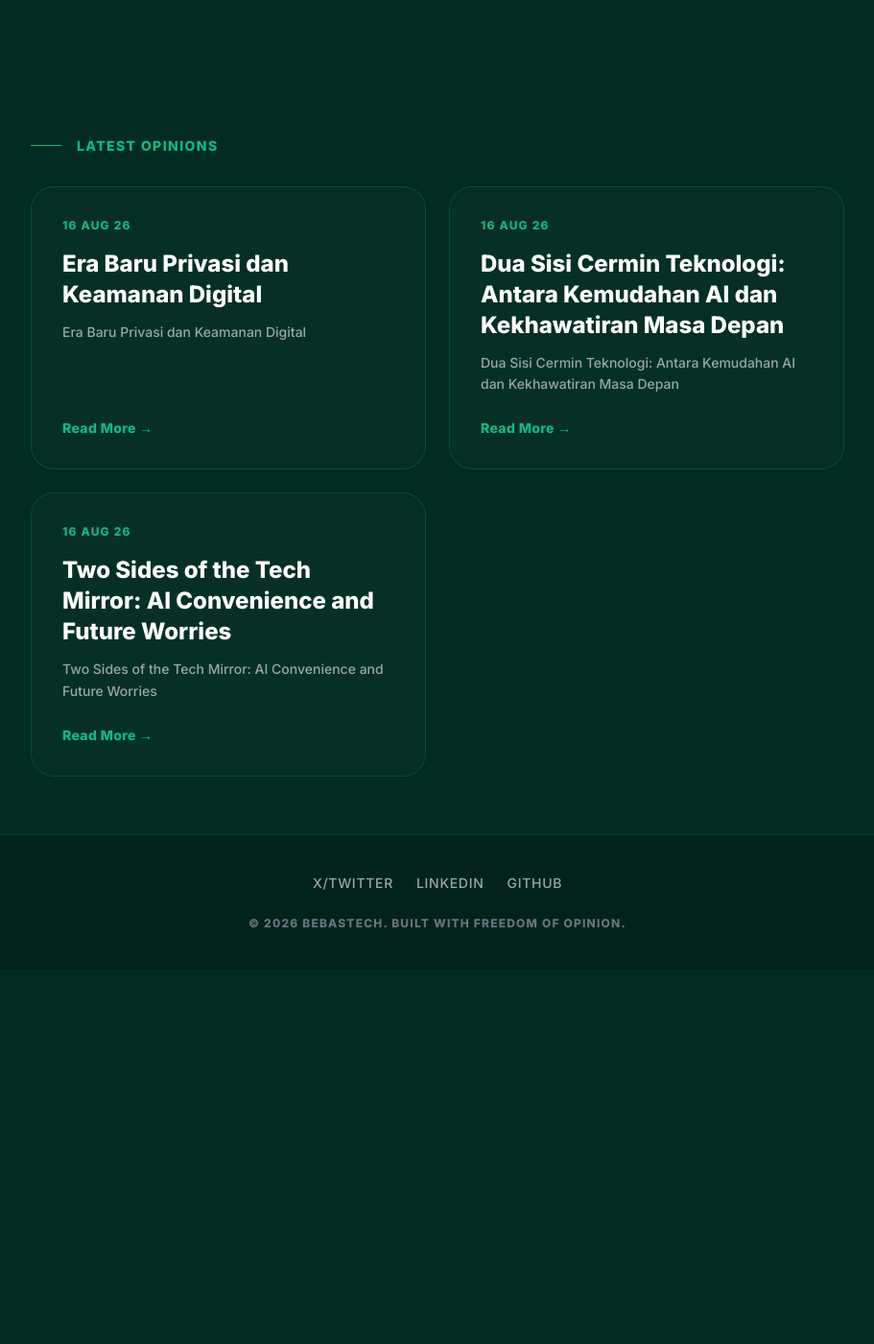
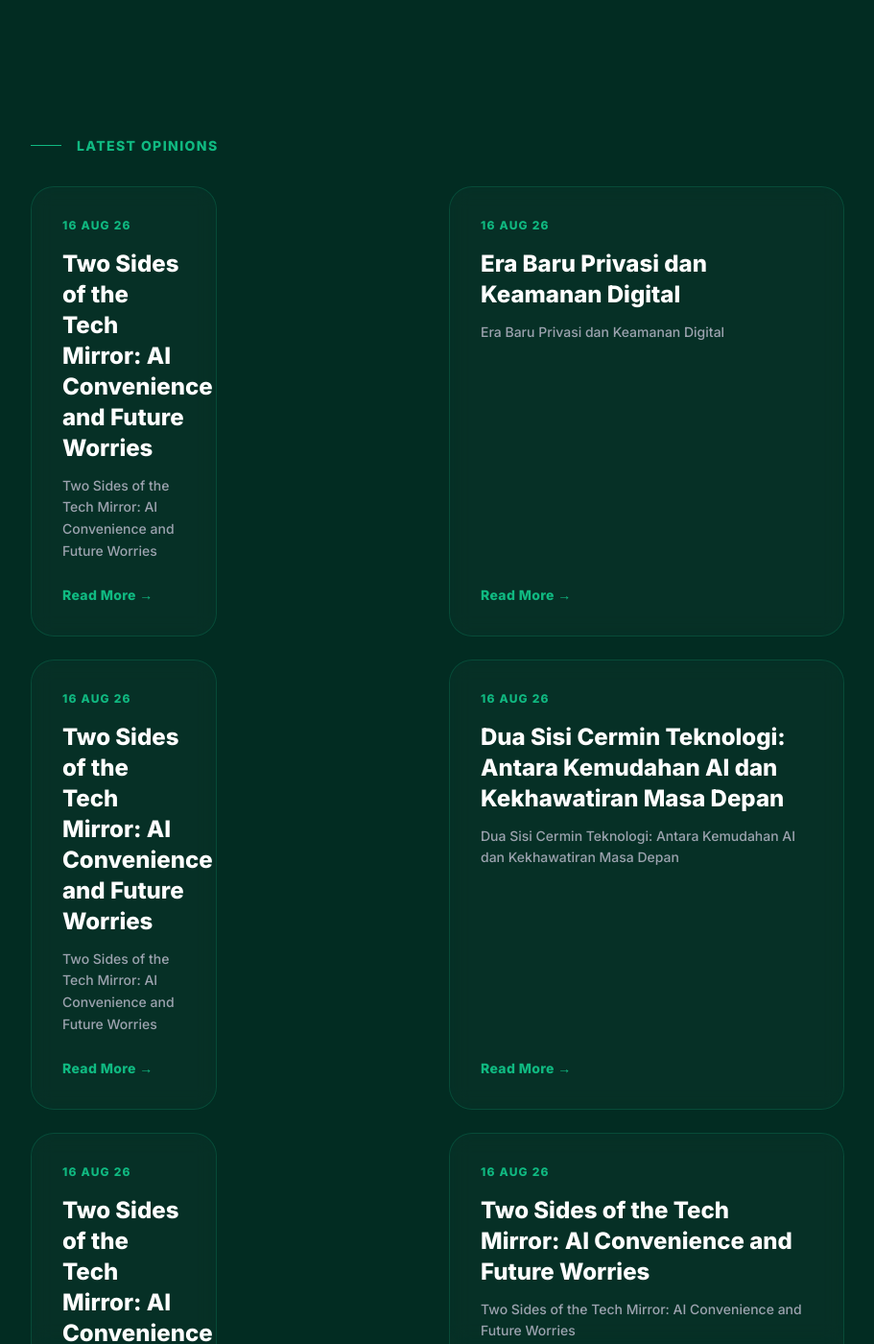
Before and after one commit to bebastech/bebastech.github.io, a Jekyll site: the page built from en/index.html, in a window 1280 px wide and 1400 px high, scrolled down 390 px. Shown: the whole window at 96% size, without its empty margins (184-1095 px from the left). Built offline with Jekyll 4.4.1, drawn with Linux system fonts in a browser that asks for light colours; nearby versions of some CDN libraries; before the commit the page ends 1380 px from its top, so only the background shows below that; some of the changed text lies outside the part shown.

Commit message:
Update index.html

```diff
--- a/en/index.html
+++ b/en/index.html
@@ -22,6 +22,25 @@
 
     <div class="grid md:grid-cols-2 gap-6">
         {% for post in site.posts %}
+        <div class="grid md:grid-cols-2 gap-6">
+    {% for post in site.posts %}
+    {% if post.lang == 'en' %}
+    <a href="{{ post.url }}" class="glass-panel p-8 rounded-3xl hover:-translate-y-2 hover:shadow-[0_10px_30px_rgba(16,185,129,0.15)] transition duration-500 group flex flex-col justify-between min-h-[250px]">
+        <div>
+            <div class="text-xs font-bold tracking-widest uppercase text-aksen mb-4">
+                {{ post.date | date: "%d %b %y" }}
+            </div>
+            <h3 class="text-2xl font-bold mb-3 text-white group-hover:text-aksen transition">{{ post.title }}</h3>
+            <p class="text-gray-400 text-sm font-medium leading-relaxed">{{ post.excerpt | strip_html | truncatewords: 20 }}</p>
+        </div>
+        <div class="mt-6 text-aksen font-bold text-sm tracking-wide group-hover:translate-x-2 transition-transform">
+            Read More &rarr;
+        </div>
+    </a>
+    {% endif %}
+    {% endfor %}
+</div>
+
         <a href="{{ post.url }}" class="glass-panel p-8 rounded-3xl hover:-translate-y-2 hover:shadow-[0_10px_30px_rgba(16,185,129,0.15)] transition duration-500 group flex flex-col justify-between min-h-[250px]">
             <div>
                 <div class="text-xs font-bold tracking-widest uppercase text-aksen mb-4">
```
